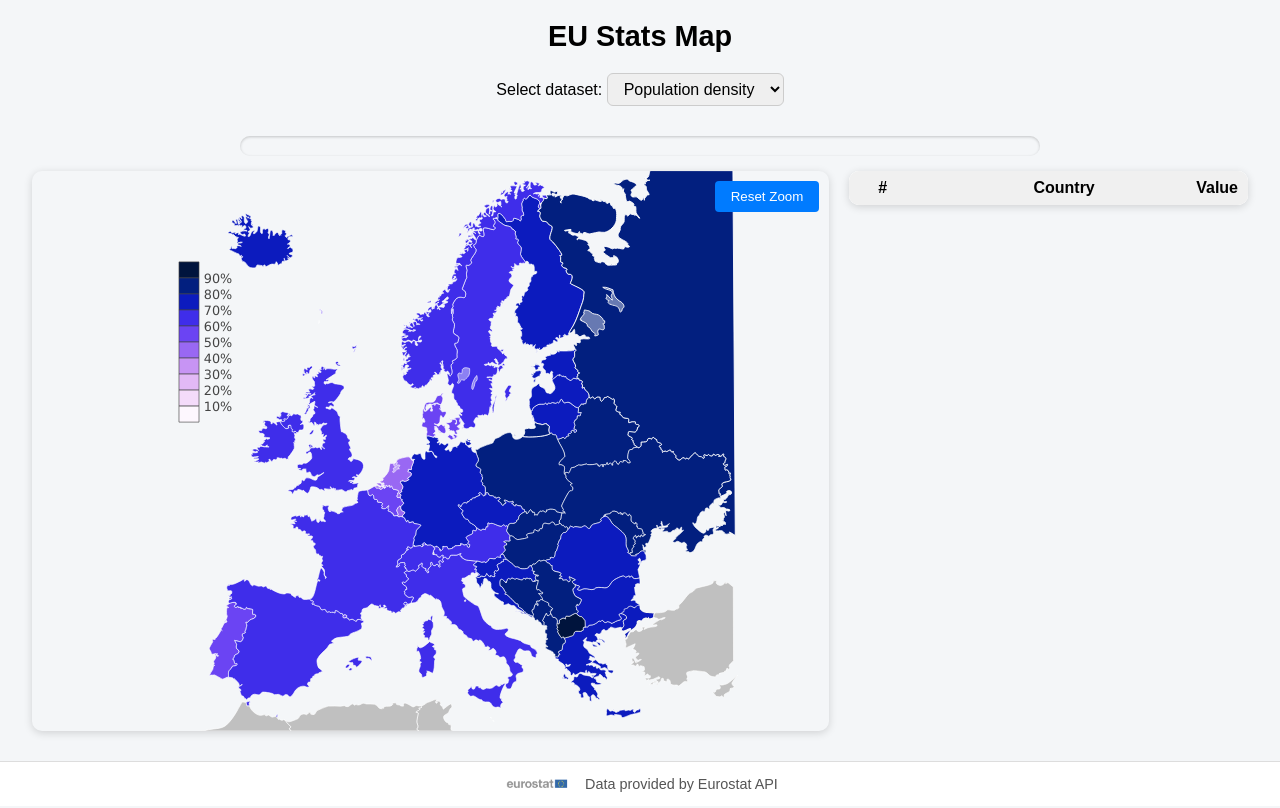
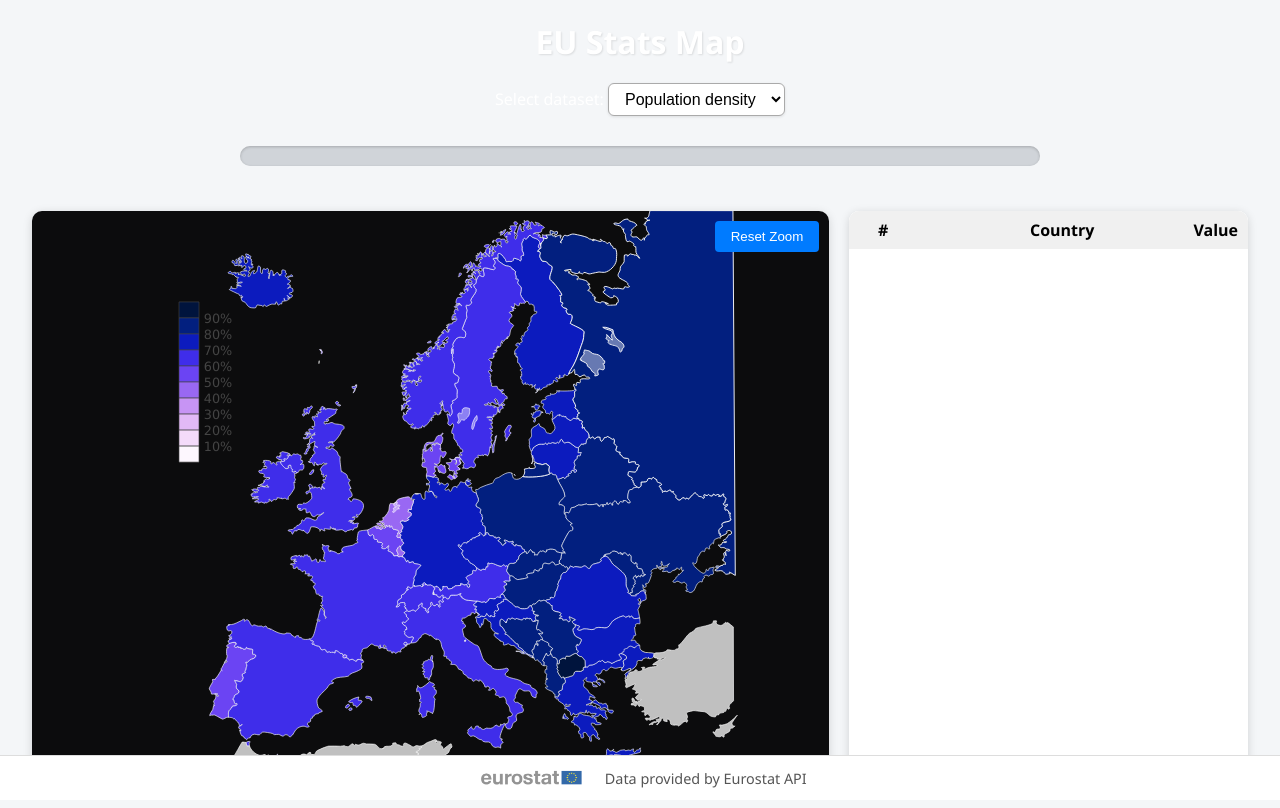
Before and after one commit to MultiDev-Studios/eu-stats-map, a plain HTML site: page index.html in a window 1280 px wide. Drawn offline with nearby package versions, Linux system fonts and the light colour scheme; no server answers.

Commit message:
visual improvments

```diff
--- a/index.html
+++ b/index.html
@@ -2,138 +2,125 @@
 <html>
 <head>
   <title>EU Stats Map</title>
-
   <link rel="stylesheet" href="https://unpkg.com/leaflet/dist/leaflet.css" />
-
 <style>
-  /* ---------------- GLOBAL ---------------- */
 body {
-    font-family: Arial, sans-serif;
-    margin: 0;
-    padding: 0;
-    background: #f4f6f8;
-    transition: background 0.3s;
+  font-family: "Segoe UI", Tahoma, Geneva, Verdana, sans-serif;
+  margin: 0; padding: 0;
+  background: #eef2f7;
+  color: #ffffff;
+  min-height: 100vh;
   display: flex;
   flex-direction: column;
   align-items: center;
-    min-height: 100vh;
 }
 
 h1 {
   text-align: center;
   margin: 20px 0;
-    font-size: 1.8rem;
+  font-size: 2rem;
+  color: #ffffff;
+  text-shadow: 1px 1px 2px rgba(0,0,0,0.1);
 }
 
-  #controls {
-    text-align: center;
-    margin-bottom: 15px;
-  }
-
+#controls { text-align: center; margin-bottom: 15px; }
 select {
   padding: 6px 12px;
   border-radius: 6px;
-    border: 1px solid #ccc;
+  border: 1px solid #aaa;
   font-size: 1rem;
+  background: #fff;
+  box-shadow: 0 1px 3px rgba(0,0,0,0.1);
 }
 
-  /* ---------------- RANGE BAR ---------------- */
 #rangeBar {
   width: 90%;
   max-width: 800px;
   height: 20px;
   margin: 15px auto;
   border-radius: 10px;
+  background: #d0d4d9;
+  box-shadow: inset 0 1px 3px rgba(0,0,0,0.2);
   position: relative;
-    box-shadow: inset 0 1px 3px rgba(0,0,0,0.2);
 }
 
-/* ---------------- RANGE BAR IMPROVEMENTS ---------------- */
-#rangeBar .marker {
-  transition: all 0.3s ease;
-  z-index: 2;
+#rangeBar .marker, #rangeBar .marker-flag { transition: all 0.3s ease; z-index: 2; }
+#rangeBar .label { position: absolute; top: 22px; font-size: 11px; transform: translateX(-50%); color: #333; }
+
+/* ---------------- MAIN WRAPPER ---------------- */
+#mainWrapper {
+  display: flex;
+  justify-content: center;
+  width: 95%;
+  max-width: 1600px;
+  gap: 20px;
+  margin-top: 30px; /* leave space for footer height */
+  margin-bottom: 60px; /* leave space for footer height */
+  flex-wrap: nowrap;
 }
 
-#rangeBar .marker-flag {
-  transition: all 0.3s ease;
-  z-index: 3;
+/* Hide ads temporarily */
+.side-ad, #bottomAd { display: none; }
+
+/* ---------------- CONTENT ---------------- */
+#content {
+  flex: 1 1 800px;
+  display: flex;
+  flex-direction: column;
+  gap: 20px;
+  min-width: 300px;
+  align-items: center;
 }
 
-  #rangeBar .label {
-    position: absolute;
-    top: 22px;
-    font-size: 11px;
-    transform: translateX(-50%);
-    color: #000;
-  }
-
-  /* ---------------- MAIN CONTAINER ---------------- */
-  #mainContainer {
+/* Map + table wrapper */
+#mapTableWrapper {
   display: flex;
-    width: 95%;
-    max-width: 1400px;
+  flex: 1 1 100%;
   gap: 20px;
-    margin-bottom: 30px;
-    flex-wrap: wrap;
   justify-content: center;
-    align-items: flex-start;
+  align-items: stretch;
+  width: 100%;
 }
 
 #map {
-    flex: 2 1 600px;
-    min-width: 300px;
+  flex: 2;
+  min-width: 400px;
   height: 70vh;
   border-radius: 10px;
-    box-shadow: 0 2px 8px rgba(0,0,0,0.15);
+  box-shadow: 0 2px 10px rgba(0,0,0,0.15);
+  background: #0c0c0d; /* pale blue for water */
   display: flex;
   justify-content: center;
   align-items: center;
+  overflow: hidden;
 }
 
 #map svg {
   width: 100%;
   height: 100%;
-    max-height: 100%;
   object-fit: contain;
 }
 
 #tableContainer {
-    flex: 1 1 300px;
+  flex: 1;
+  min-width: 300px;
   max-height: 70vh;
   overflow-y: auto;
   border-radius: 10px;
-    box-shadow: 0 2px 8px rgba(0,0,0,0.15);
+  box-shadow: 0 2px 10px rgba(0,0,0,0.15);
   background: white;
 }
 
-  table {
-    width: 100%;
-    border-collapse: collapse;
-  }
-
-  th, td {
-    padding: 8px 10px;
-    text-align: right;
-  }
-
-  th {
-    cursor: pointer;
-    background: #f2f2f2;
-    position: sticky;
-    top: 0;
-    z-index: 2;
-  }
-
+table { width: 100%; border-collapse: collapse; }
+th, td { padding: 8px 10px; text-align: right; }
+th { cursor: pointer; background: #f5f5f5; position: sticky; top: 0; z-index: 2; }
 th.asc::after { content: " ▲"; }
 th.desc::after { content: " ▼"; }
-
 th:first-child, td:first-child { text-align: center; }
 td:nth-child(2) { text-align: left; }
-
 tr:hover { background: rgba(0,0,0,0.05); }
 tr.highlight { background: #ffeaa7; }
 
-  /* ---------------- LOADING ---------------- */
 #loading {
   position: fixed;
   top: 50%; left: 50%;
@@ -147,52 +134,31 @@
   box-shadow: 0 2px 10px rgba(0,0,0,0.2);
 }
 
-  /* ---------------- RESPONSIVE ---------------- */
-  @media (max-width: 1024px) {
-    #mainContainer {
-      flex-direction: column;
-      align-items: center;
+/* RESPONSIVE */
+@media (max-width: 1200px) {
+  #mapTableWrapper { flex-direction: column; align-items: center; }
+  #map, #tableContainer { width: 95%; height: 50vh; }
 }
 
-    #map, #tableContainer {
-      width: 95%;
-      height: 60vh;
-    }
-  }
-
-  @media (max-width: 600px) {
-    #map, #tableContainer {
-      height: 50vh;
-    }
-
-    h1 { font-size: 1.5rem; }
-    select { font-size: 0.9rem; padding: 5px 8px; }
-  }
+@media (max-width: 768px) { #map, #tableContainer { height: 45vh; } }
+@media (max-width: 480px) { h1 { font-size: 1.5rem; } select { font-size: 0.9rem; padding: 5px 8px; } }
 
 /* ---------------- FOOTER ---------------- */
 #footer {
   width: 100%;
-  margin-top: auto;
   background: #ffffff;
   border-top: 1px solid #ddd;
-  padding: 10px 0;
+  padding: 2px 0;
   display: flex;
   justify-content: center;
+  position: fixed;   /* <-- make it fixed */
+  bottom: 0;         /* <-- stick to bottom */
+  left: 0;
+  z-index: 999;
 }
 
-.footer-content {
-  display: flex;
-  align-items: center;
-  gap: 10px;
-  font-size: 0.9rem;
-  color: #555;
-}
-
-.footer-content img {
-  height: 24px;
-  width: auto;
-  opacity: 0.8;
-}
+.footer-content { display: flex; align-items: center; gap: 10px; font-size: 0.9rem; color: #555; }
+.footer-content img { height: 40px; width: auto; opacity: 0.8; }
 </style>
 </head>
 
@@ -213,8 +179,12 @@
 
 <div id="rangeBar"></div>
 
-<div id="mainContainer">
+<div id="mainWrapper">
+
+  <div id="content">
+    <div id="mapTableWrapper">
       <div id="map">
+        <!-- Map and SVG will render here -->
          <svg
    version="1.1"
    viewBox="3200 1115 6284 6991"
@@ -784,7 +754,6 @@
 </svg>
 
       </div>
-
       <div id="tableContainer">
         <table id="dataTable">
           <thead>
@@ -798,6 +767,20 @@
         </table>
       </div>
     </div>
+    <!-- Generated text to test footer -->
+    <div id="generatedText" style="width: 90%; max-width: 800px; margin-top: 20px;">
+      <p>Fusce vehicula, Suspendisse potenti. Cras feugiat, lectus a rutrum dictum, lacus nisi feugiat quam, eget dictum nulla velit sed velit.Lorem ipsum dolor sit amet, consectetur adipiscing elit. Donec pretium mi a ante dictum, id dignissim enim lacinia. Sed condimentum, dolor et tristique venenatis, nisi urna semper tortor, ac sodales enim nisl non tellus. Sed sit amet velit sollicitudin libero pharetra sagittis vel sed turpis. Morbi mollis, felis id bibendum pharetra, nibh ex ultricies diam, vel laoreet nulla quam varius odio. Quisque nulla justo, facilisis ut nunc eget, ultricies egestas quam. Pellentesque in ultrices lectus. Morbi iaculis dui a mi congue egestas. Praesent elementum nisi non maximus tempus. Nam euismod elit ac nibh varius mattis. Pellentesque vitae felis eu augue varius fermentum. In hac habitasse platea dictumst. Phasellus ac dolor lobortis, lobortis sem ac, commodo mauris. Pellentesque ut dolor dui.
+
+Suspendisse vel odio nisi. Suspendisse eget elit fringilla, faucibus ligula at, tincidunt augue. Nam ut purus eget est molestie dictum. Maecenas eu odio sapien. Maecenas sit amet quam et dolor fringilla porta. Curabitur nec purus viverra, tristique dui vitae, faucibus lectus. Nunc cursus semper nisi, quis viverra massa rutrum a. Ut id eros erat. Vivamus dolor nulla, convallis quis diam id, finibus commodo sapien. Mauris mi sapien, placerat sed ex eget, hendrerit tincidunt orci.
+
+Quisque ex elit, mollis at ullamcorper et, finibus nec metus. Vestibulum maximus egestas metus quis congue. Aliquam molestie eros vitae vestibulum blandit. Phasellus ut convallis nisi, id maximus lectus. Nullam interdum nulla id sem rhoncus, non porta urna bibendum. Vivamus ultricies egestas tristique. Proin dictum dolor ullamcorper mauris cursus cursus.
+
+Cras non molestie mi, sed imperdiet velit. In vulputate, velit id venenatis placerat, orci dolor vehicula mauris, at consectetur quam nulla ac metus. Maecenas in lectus eget ex porta lobortis. Mauris pellentesque pretium scelerisque. Praesent facilisis magna vitae dolor lobortis tincidunt id ac risus. Vestibulum dignissim risus ut viverra accumsan. Aenean malesuada interdum pretium. Proin urna urna, sollicitudin fermentum vulputate sit amet, dictum et enim. Curabitur semper tellus vel purus faucibus, eu feugiat libero finibus. Sed eget augue sem. Fusce dolor ante, egestas nec augue eget, porta egestas magna. Etiam imperdiet scelerisque ligula sed scelerisque. Donec lacinia efficitur vulputate.
+
+Vivamus ut purus sed nunc eleifend sodales quis sed felis. Cras tincidunt nisl vitae odio consequat consequat. Nunc cursus, leo scelerisque viverra suscipit, ex velit ornare lacus, ut pulvinar lectus nunc id lectus. Cras nibh enim, consectetur nec est et, pretium dapibus tortor. Donec commodo tellus id iaculis dignissim. Phasellus vel vulputate ipsum, fermentum egestas ligula. In vel massa ante. Nunc varius gravida orci quis pulvinar.</p>
+    </div>
+  </div>
+</div>
 
 <script src="app.js"></script>
 
```
Lines whose indentation alone changed are shown as unchanged.
